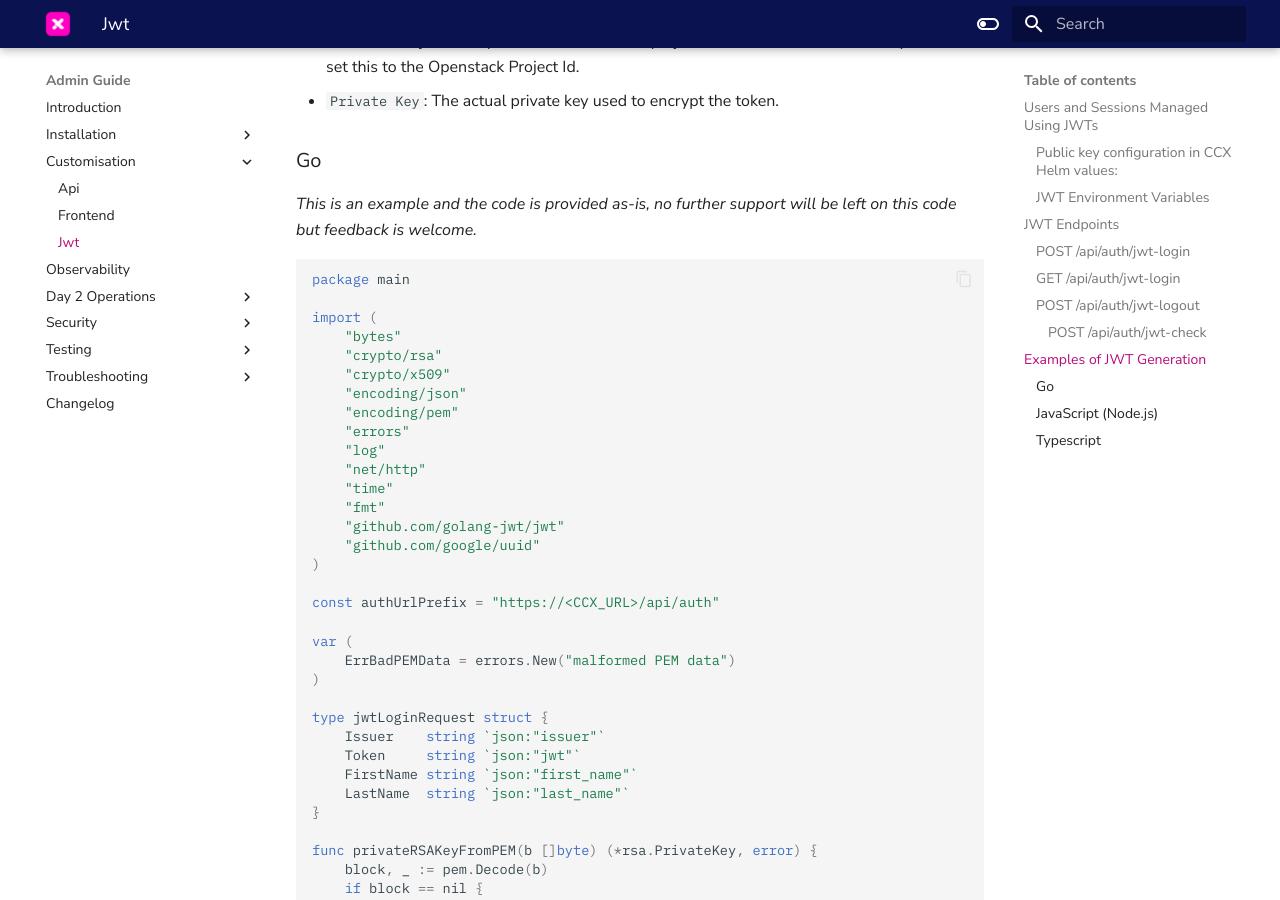
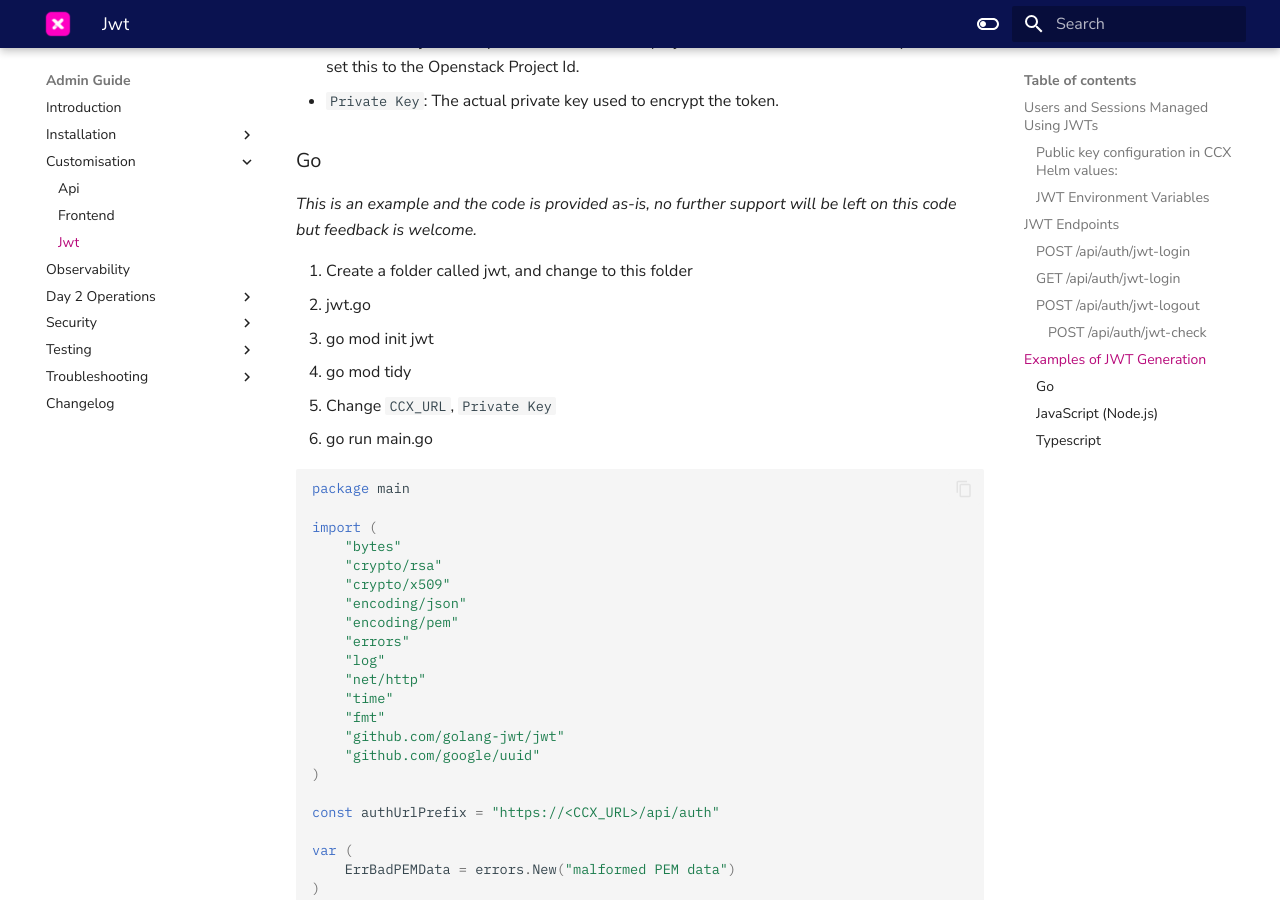
Before and after one commit to severalnines/ccx-docs, an MkDocs documentation site: the page built from docs/admin/Customisation/JWT.md, in a window 1280 px wide and 900 px high, scrolled down 3876 px. Built offline with MkDocs 1.6.1 and Material for MkDocs 9.7.7, drawn with Linux system fonts in a browser that asks for light colours; comment, search, counter and statistics services are not loaded.

Commit message:
build instructions

````diff
--- a/docs/admin/Customisation/JWT.md
+++ b/docs/admin/Customisation/JWT.md
@@ -138,6 +138,13 @@
 ### Go
 
 *This is an example and the code is provided as-is, no further support will be left on this code but feedback is welcome.*
+
+1. Create a folder called jwt, and change to this folder
+2. jwt.go
+3. go mod init jwt
+4. go mod tidy
+5. Change `CCX_URL`, `Private Key`
+6. go run main.go
 
 ```go
 package main
````
